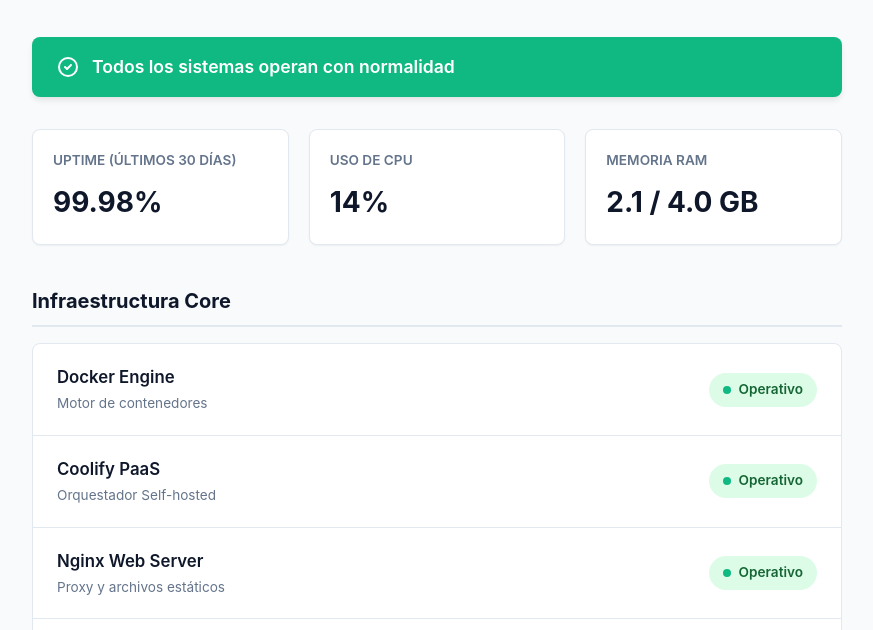
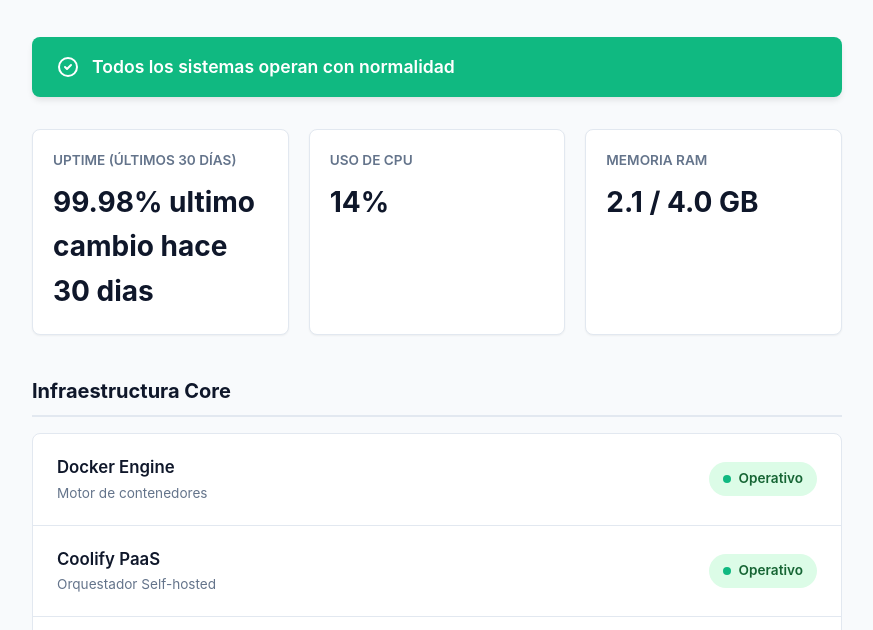
Before and after one commit to NoIdeaA89/cloud01_frontend, a plain HTML site: page index.html in a window 1280 px wide. Shown: the part 170-800 px from the top of the page, without its empty margins (203-1076 px from the left). Drawn offline with Linux system fonts and the light colour scheme.

Commit message:
actualizacion de prueba

```diff
--- a/index.html
+++ b/index.html
@@ -23,7 +23,7 @@
         <div class="metrics-grid">
             <div class="metric-card">
                 <span class="metric-title">Uptime (Últimos 30 días)</span>
-                <span class="metric-value">99.98%</span>
+                <span class="metric-value">99.98% ultimo cambio hace 30 dias</span>
             </div>
             <div class="metric-card">
                 <span class="metric-title">Uso de CPU</span>
```
